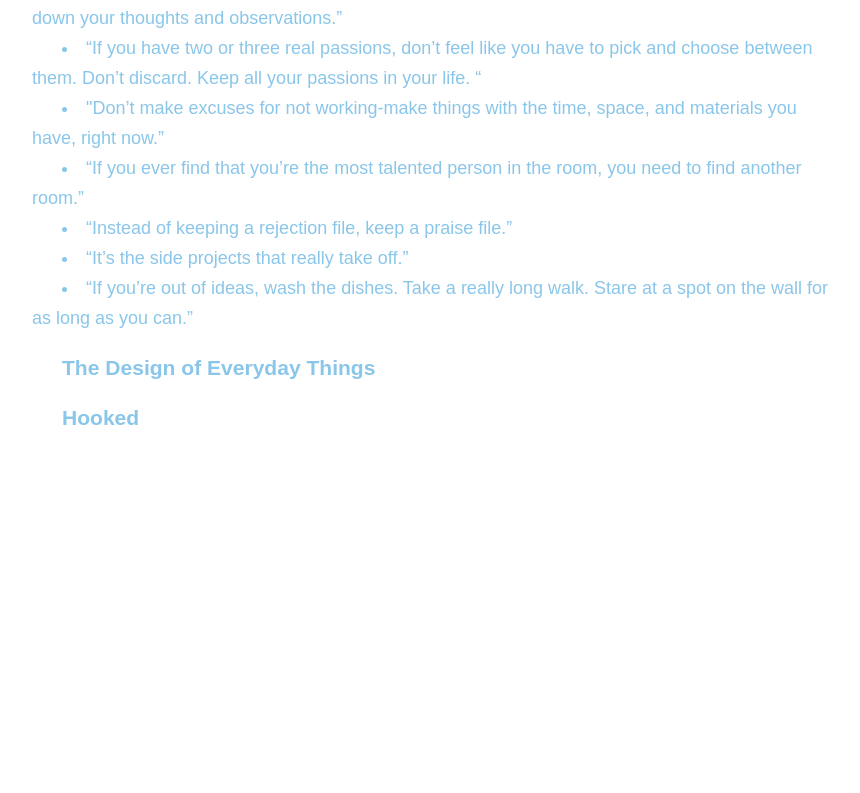
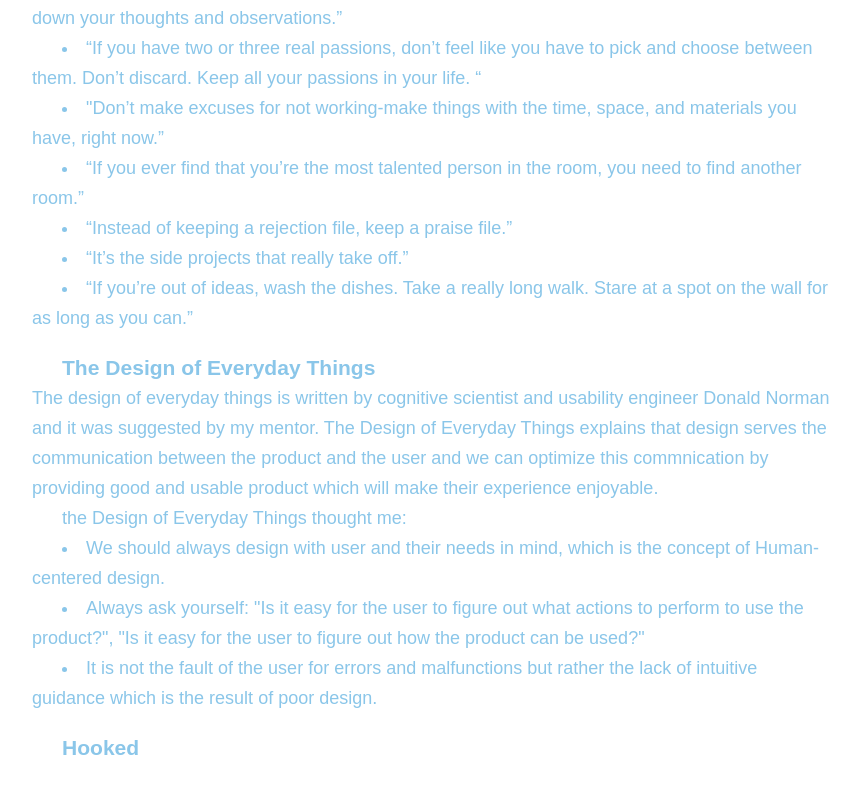
Before and after one commit to paulinemarg/myBlog, a React (Create React App) app: page /books in a window 1280 px wide. Shown: the part 1662-2455 px from the top of the page, without its empty margins (208-1068 px from the left). Before the commit the page ends 2165 px from the top, so only its background shows below. Built offline with nearby package versions, Linux system fonts and the light colour scheme; the HTML template or start-up script is replaced by a standard one.

Commit message:
updated article

```diff
--- a/src/components/pages/Books.jsx
+++ b/src/components/pages/Books.jsx
@@ -36,6 +36,11 @@
           </div>
           <div className='indent'>
             <h3>The Design of Everyday Things</h3>
+            The design of everyday things is written by cognitive scientist and usability engineer Donald Norman and it was suggested by my mentor. The Design of Everyday Things explains that design serves the communication between the product and the user and we can optimize this commnication by providing good and usable product which will make their experience enjoyable.
+            <ul>the Design of Everyday Things thought me:</ul>
+            <li>We should always design with user and their needs in mind, which is the concept of Human-centered design.</li>
+            <li>Always ask yourself: "Is it easy for the user to figure out what actions to perform to use the product?", "Is it easy for the user to figure out how the product can be used?"</li>
+            <li>It is not the fault of the user for errors and malfunctions but rather the lack of intuitive guidance which is the result of poor design.</li>
           </div>
           <div className='indent'>
             <h3>Hooked</h3>
```
